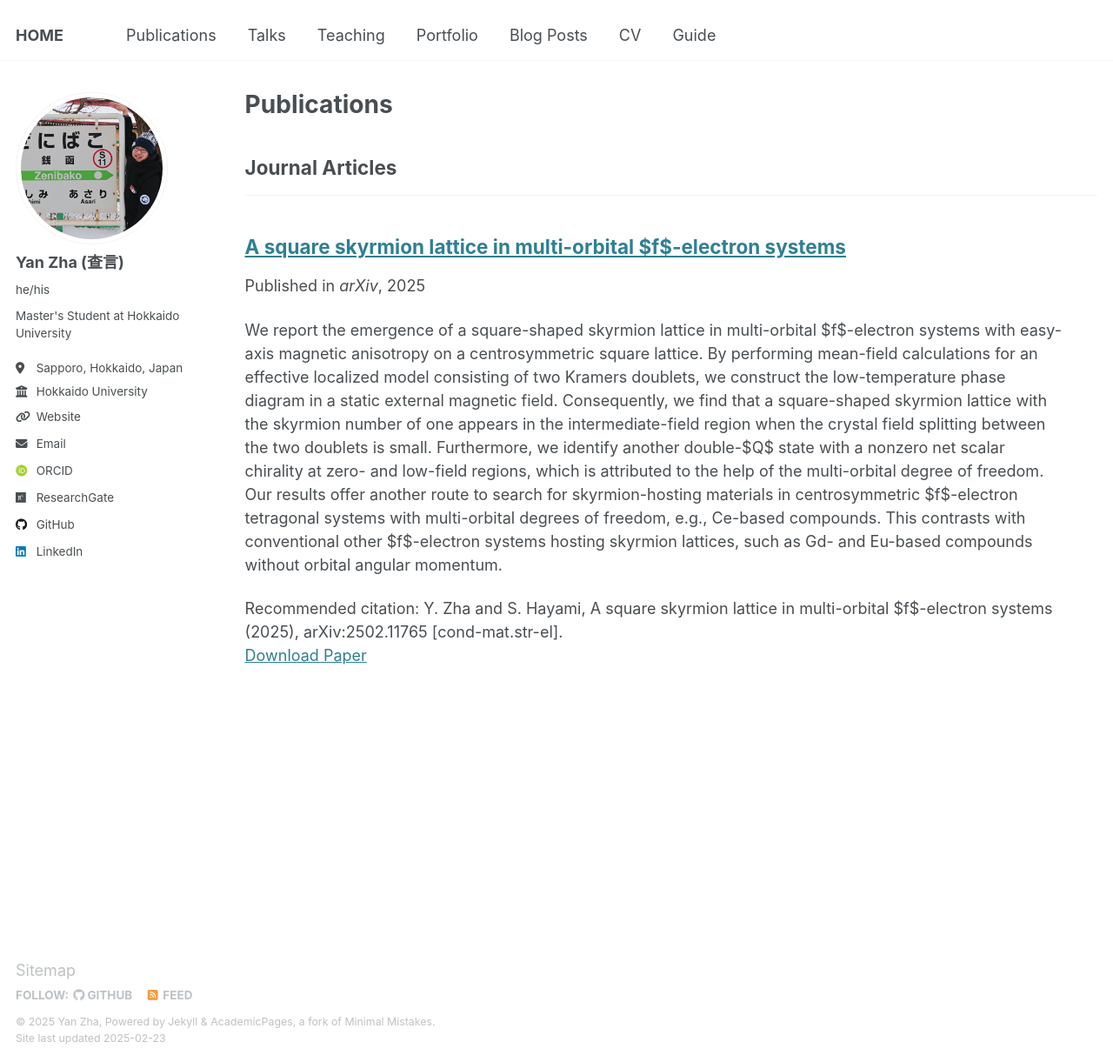
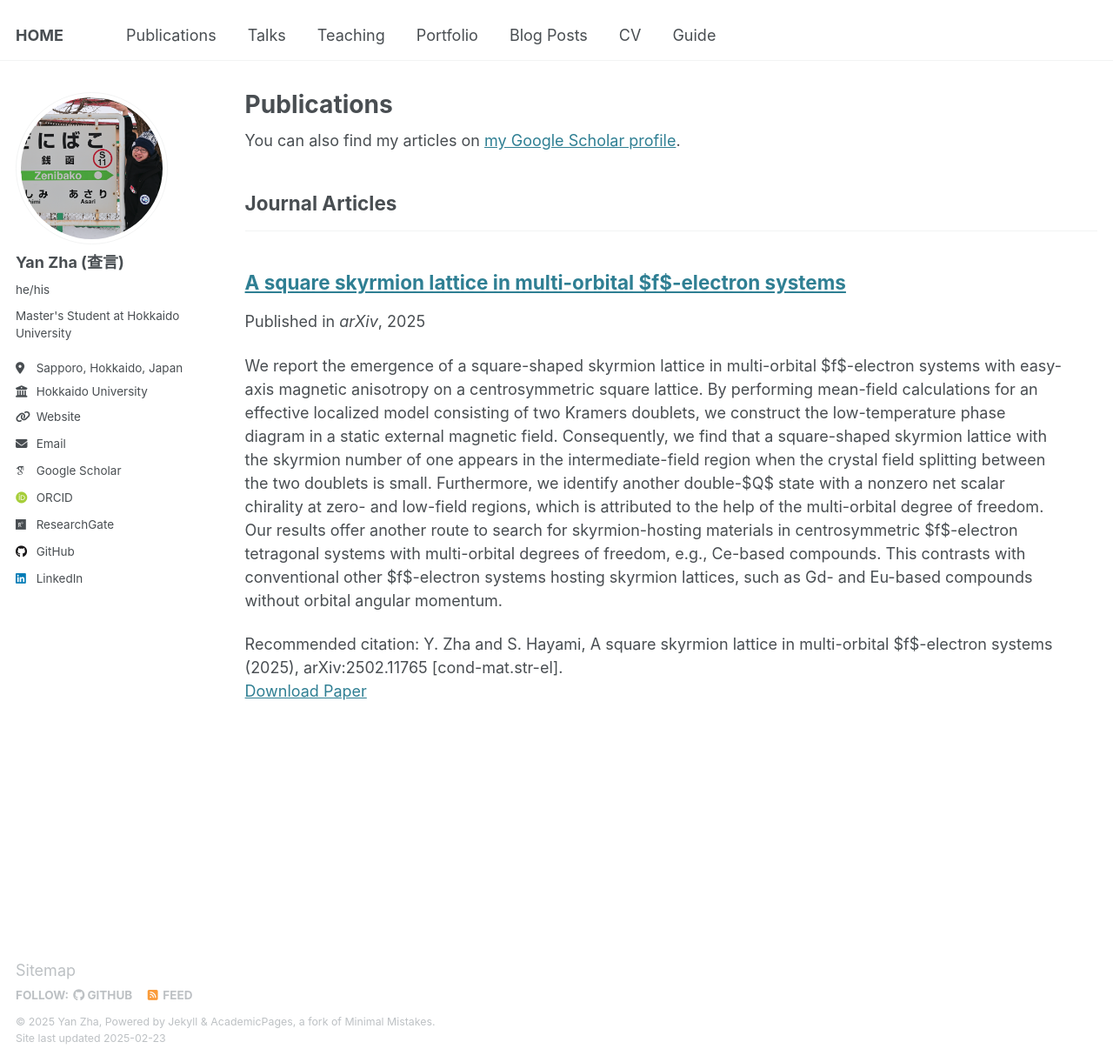
Before and after one commit to yzhacn/yzhacn.github.io, a Jekyll site: the page built from _pages/publications.html, in a window 1280 px wide and 1221 px high. Shown: the whole window at 87% size. Built offline with Jekyll 4.4.1, drawn with Linux system fonts in a browser that asks for light colours; some web fonts are replaced; some of the changed lines change nothing that is shown.

Commit message:
Update _config.yml

```diff
--- a/_config.yml
+++ b/_config.yml
@@ -33,7 +33,7 @@ author:
 
   # Academic websites
   arxiv            : # URL - Update with the correct link to your profile
-  googlescholar    : #"https://scholar.google.com/citations?user=PS_CX0AAAAAJ"
+  googlescholar    : "https://scholar.google.com/citations?user=LKmag_oAAAAJ&hl=en"#"https://scholar.google.com/citations?user=PS_CX0AAAAAJ"
   impactstory      : # URL
   orcid            : "https://orcid.org/0009-0008-8568-446X"
   semantic         : # URL
```
